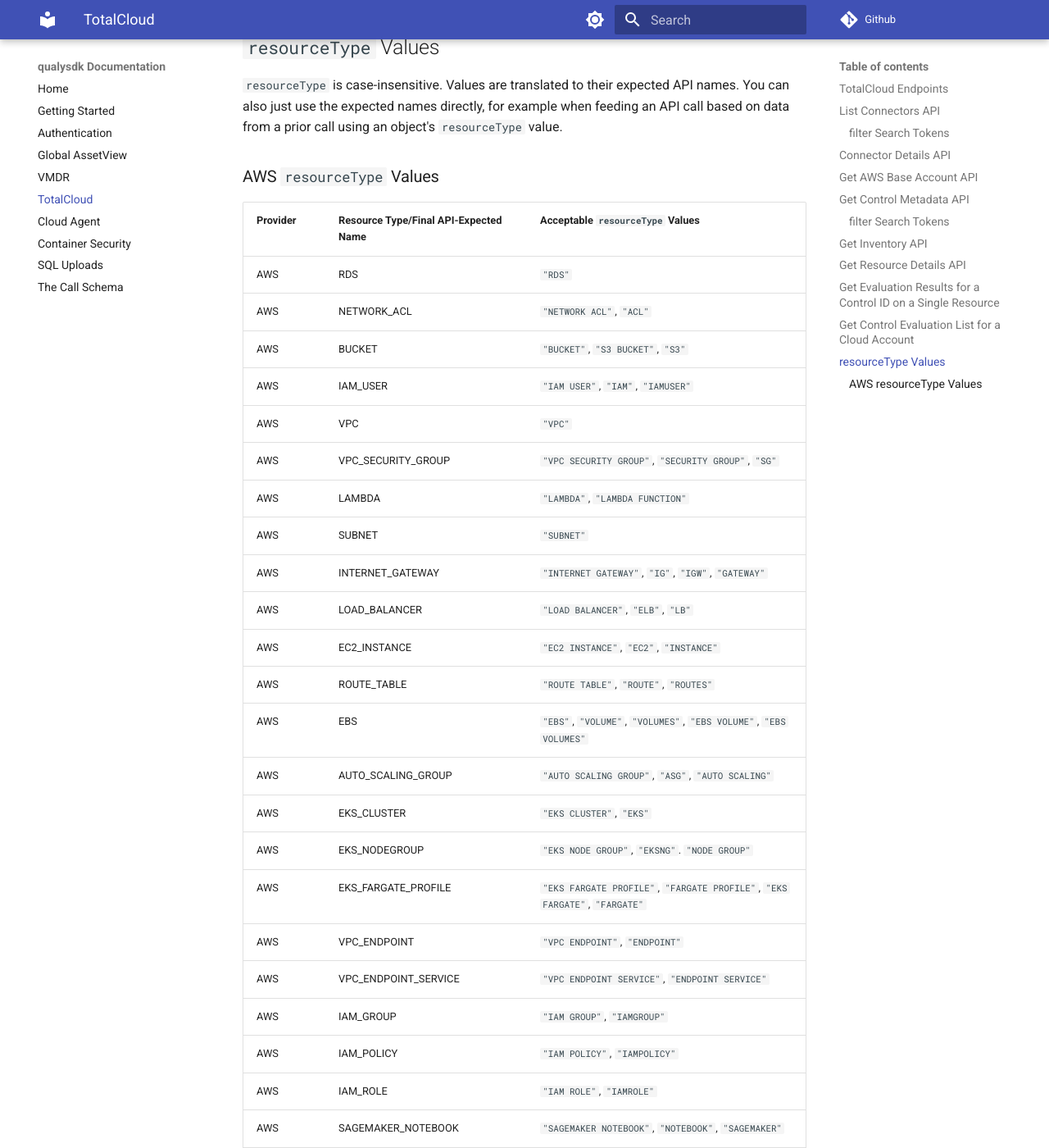
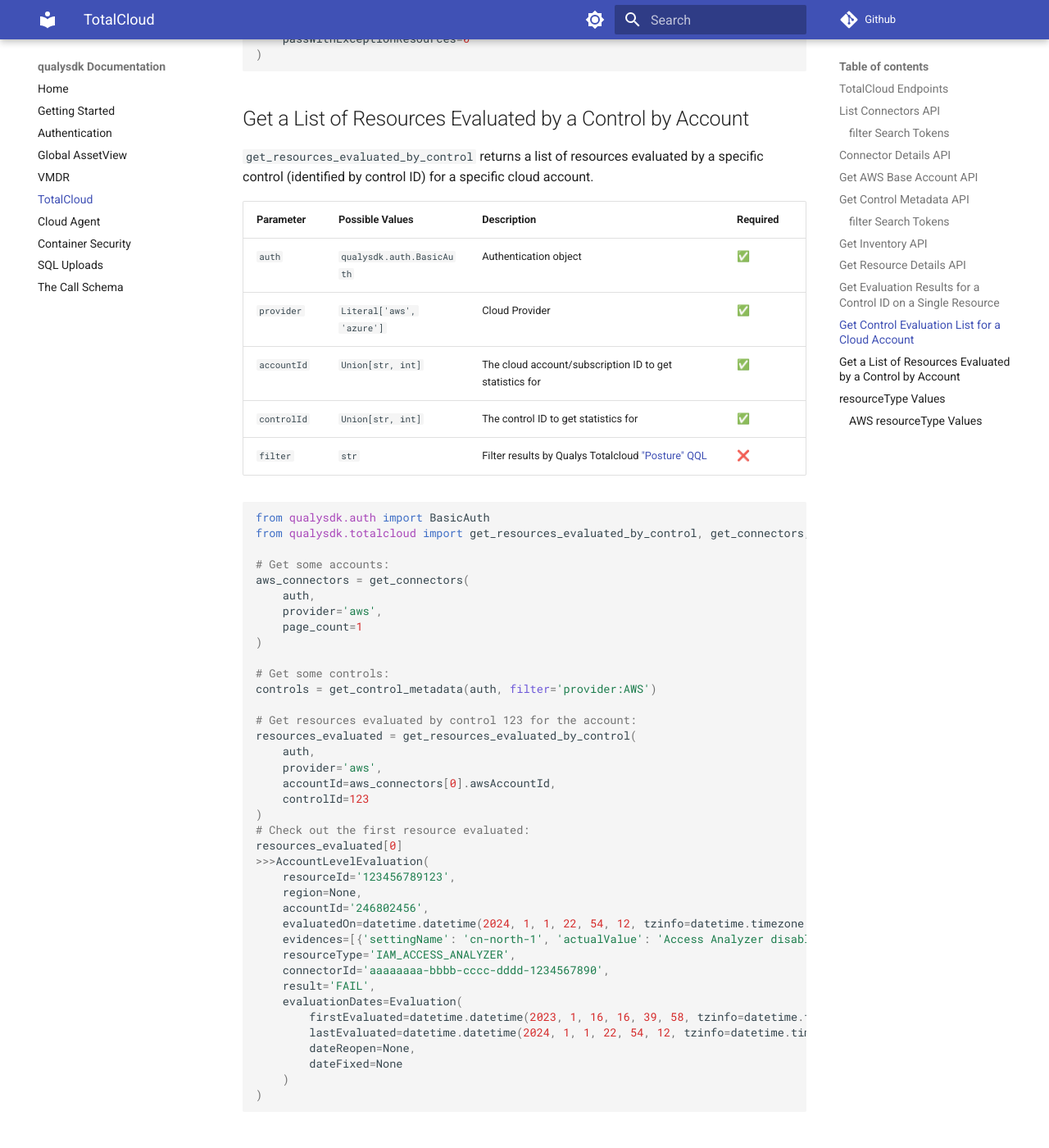
Before and after one commit to 0x41424142/qualysdk, an MkDocs documentation site: the page built from docs/totalcloud.md, in a window 1280 px wide and 1400 px high, scrolled down 9184 px. Shown: the whole window at 82% size. Built offline with MkDocs 1.6.1 and Material for MkDocs 9.7.7, drawn with Linux system fonts in a browser that asks for light colours; comment, search, counter and statistics services are not loaded; some of the changed text lies outside the part shown.

Commit message:
Added documentation to get_resources_evaluated_by_control

````diff
--- a/docs/totalcloud.md
+++ b/docs/totalcloud.md
@@ -20,6 +20,7 @@
 | ```get_resource_details``` | Get details for a specific instance of a resource type. |
 | ```get_evaluation``` | Get statistics for a specific control on a specific resource ID. |
 | ```get_account_evaluation``` | Get statistics for a list of controls for a specific cloud account. |
+| ```get_resources_evaluated_by_control``` | Get resources evaluated by a specific control. |
 
 
 
@@ -320,6 +321,60 @@
 )
 ```
 
+## Get a List of Resources Evaluated by a Control by Account
+
+```get_resources_evaluated_by_control``` returns a list of resources evaluated by a specific control (identified by control ID) for a specific cloud account.
+
+|Parameter| Possible Values |Description| Required|
+|--|--|--|--|
+|```auth```|```qualysdk.auth.BasicAuth``` | Authentication object | ✅ |
+| ```provider``` | ```Literal['aws', 'azure']``` | Cloud Provider | ✅ |
+| ```accountId``` | ```Union[str, int]``` | The cloud account/subscription ID to get statistics for | ✅ |
+| ```controlId``` | ```Union[str, int]``` | The control ID to get statistics for | ✅ |
+| ```filter``` | ```str``` | Filter results by Qualys Totalcloud ["Posture" QQL](https://docs.qualys.com/en/cloudview/latest/search_tips/search_ui_monitor.htm) | ❌ |
+
+```py
+from qualysdk.auth import BasicAuth
+from qualysdk.totalcloud import get_resources_evaluated_by_control, get_connectors, get_control_metadata
+
+# Get some accounts:
+aws_connectors = get_connectors(
+    auth,
+    provider='aws',
+    page_count=1
+)
+
+# Get some controls:
+controls = get_control_metadata(auth, filter='provider:AWS')
+
+# Get resources evaluated by control 123 for the account:
+resources_evaluated = get_resources_evaluated_by_control(
+    auth,
+    provider='aws',
+    accountId=aws_connectors[0].awsAccountId,
+    controlId=123
+)
+# Check out the first resource evaluated:
+resources_evaluated[0]
+>>>AccountLevelEvaluation(
+    resourceId='123456789123',
+    region=None,
+    accountId='246802456',
+    evaluatedOn=datetime.datetime(2024, 1, 1, 22, 54, 12, tzinfo=datetime.timezone.utc),
+    evidences=[{'settingName': 'cn-north-1', 'actualValue': 'Access Analyzer disabled'}, ...],
+    resourceType='IAM_ACCESS_ANALYZER',
+    connectorId='aaaaaaaa-bbbb-cccc-dddd-1234567890',
+    result='FAIL',
+    evaluationDates=Evaluation(
+        firstEvaluated=datetime.datetime(2023, 1, 16, 16, 39, 58, tzinfo=datetime.timezone.utc),
+        lastEvaluated=datetime.datetime(2024, 1, 1, 22, 54, 12, tzinfo=datetime.timezone.utc),
+        dateReopen=None,
+        dateFixed=None
+    )
+)
+```
+
+
 ## ```resourceType``` Values
 
 ```resourceType``` is case-insensitive. Values are translated to their expected API names. You can also just use the expected names directly, for example when feeding an API call based on data from a prior call using an object's ```resourceType``` value.
````
Also changed, not shown: 3 other files.
